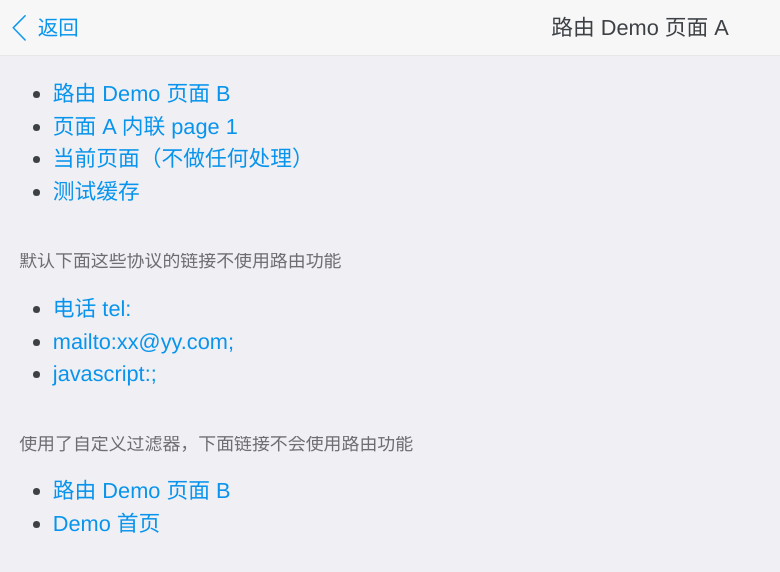
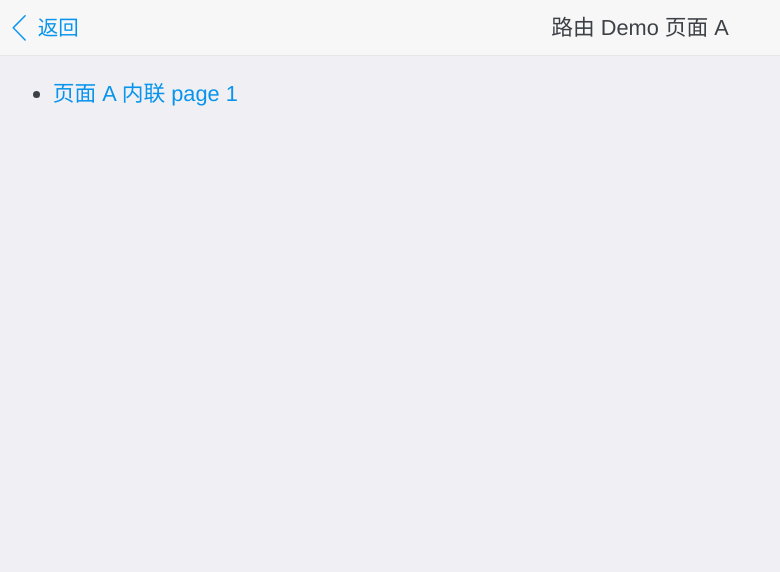
Before and after one commit to hongmaju/light7Local, a plain HTML site: page router.html in a window 1280 px wide. Shown: the whole page, without its empty margins (0-780 px from the left). Drawn offline with Linux system fonts and the light colour scheme.

Commit message:
页内路由

```diff
--- a/router.html
+++ b/router.html
@@ -21,21 +21,21 @@
             <div class="content native-scroll">
                 <div class="content-padded">
                     <ul>
-                        <li>
+                        <!-- <li>
                             <a href="/demos/routers/step2/">路由 Demo 页面 B</a>
-                        </li>
+                        </li> -->
                         <li>
                             <a href="#routers-index-inner-1">页面 A 内联 page 1</a>
                         </li>
-                        <li>
+                       <!--  <li>
                             <a href="/demos/routers/">当前页面（不做任何处理）</a>
                         </li>
                         <li>
                             <a href="/demos/routers/cache/">测试缓存</a>
-                        </li>
+                        </li> -->
                     </ul>
                 </div>
-                <div class="content-block-title">默认下面这些协议的链接不使用路由功能</div>
+             <!--    <div class="content-block-title">默认下面这些协议的链接不使用路由功能</div>
                 <div class="content-padded">
                     <ul>
                         <li>
@@ -60,7 +60,7 @@
                         </li>
                     </ul>
                 </div>
-            </div>
+            </div> -->
         </div>
         <div class="page" id="routers-index-inner-1">
             <p>页面 A 内联 page 1</p>
```
